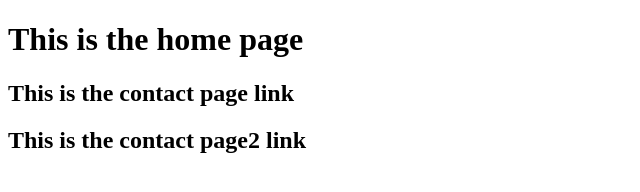
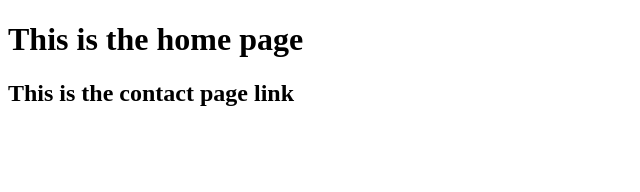
Before and after one commit to praizoh/test_git, a plain HTML site: page index.html in a window 1280 px wide. Shown: the whole page, without its empty margins (0-640 px from the left). Drawn offline with Linux system fonts and the light colour scheme.

Commit message:
'updates'

```diff
--- a/index.html
+++ b/index.html
@@ -8,6 +8,5 @@
 <body>
     <h1>This is the home page</h1>
     <h2>This is the contact page link</h2>
-    <h2>This is the contact page2 link</h2>
 </body>
 </html>
```
